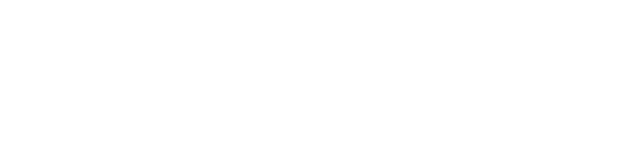
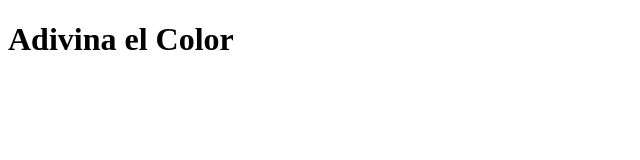
Before and after one commit to csalvite/adivina-el-color, a plain HTML site: page index.html in a window 1280 px wide. Shown: the whole page, without its empty margins (0-640 px from the left). Drawn offline with Linux system fonts and the light colour scheme.

Commit message:
trabajando en el index.html

```diff
--- a/index.html
+++ b/index.html
@@ -6,5 +6,9 @@
     <meta name="viewport" content="width=device-width, initial-scale=1.0" />
     <title>Document</title>
   </head>
-  <body></body>
+  <body>
+    <header>
+      <h1>Adivina el Color</h1>
+    </header>
+  </body>
 </html>
```
